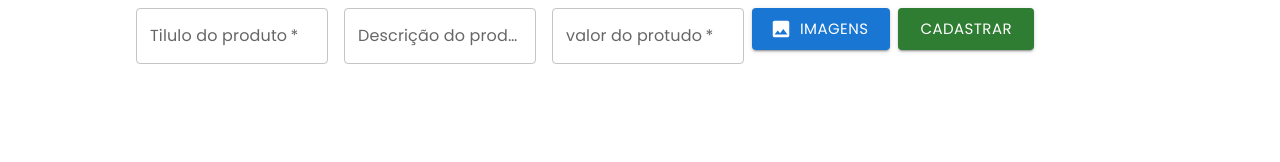
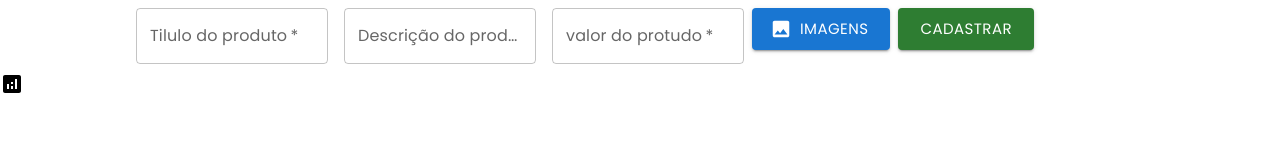
Before and after one commit to Rodrigobrinate/coffeemontainfront, a Next.js app: page /admin/create_product in a window 1280 px wide. Shown: the top 162 px of the page. Built offline with nearby package versions, Linux system fonts and the light colour scheme.

Commit message:
footer added

```diff
--- a/package.json
+++ b/package.json
@@ -27,6 +27,7 @@
     "@types/react": "18.0.27",
     "@types/react-dom": "18.0.10",
     "@types/validator": "^13.7.15",
+    "@vercel/analytics": "^1.0.1",
     "animejs": "^3.2.1",
     "aos": "^3.0.0-beta.6",
     "axios": "^1.3.4",
--- a/src/pages/_app.tsx
+++ b/src/pages/_app.tsx
@@ -7,6 +7,7 @@ import { useEffect } from 'react';
 import AOS from "aos";
 
 import "aos/dist/aos.css";
+import { Analytics } from '@mui/icons-material';
 
 export default function MyApp({ Component, pageProps }: AppProps) {
 
@@ -28,6 +29,6 @@ export default function MyApp({ Component, pageProps }: AppProps) {
   </Head>
   <GoogleOAuthProvider clientId="303518279487-uve5mmrp656v3p2nh3v5l5qbtt66207e.apps.googleusercontent.com">
   <Component {...pageProps} />
-
+  <Analytics />
   </GoogleOAuthProvider></>)
 }
```
Also changed, not shown: 1 other file (tests, documents, lock files or other folders).
